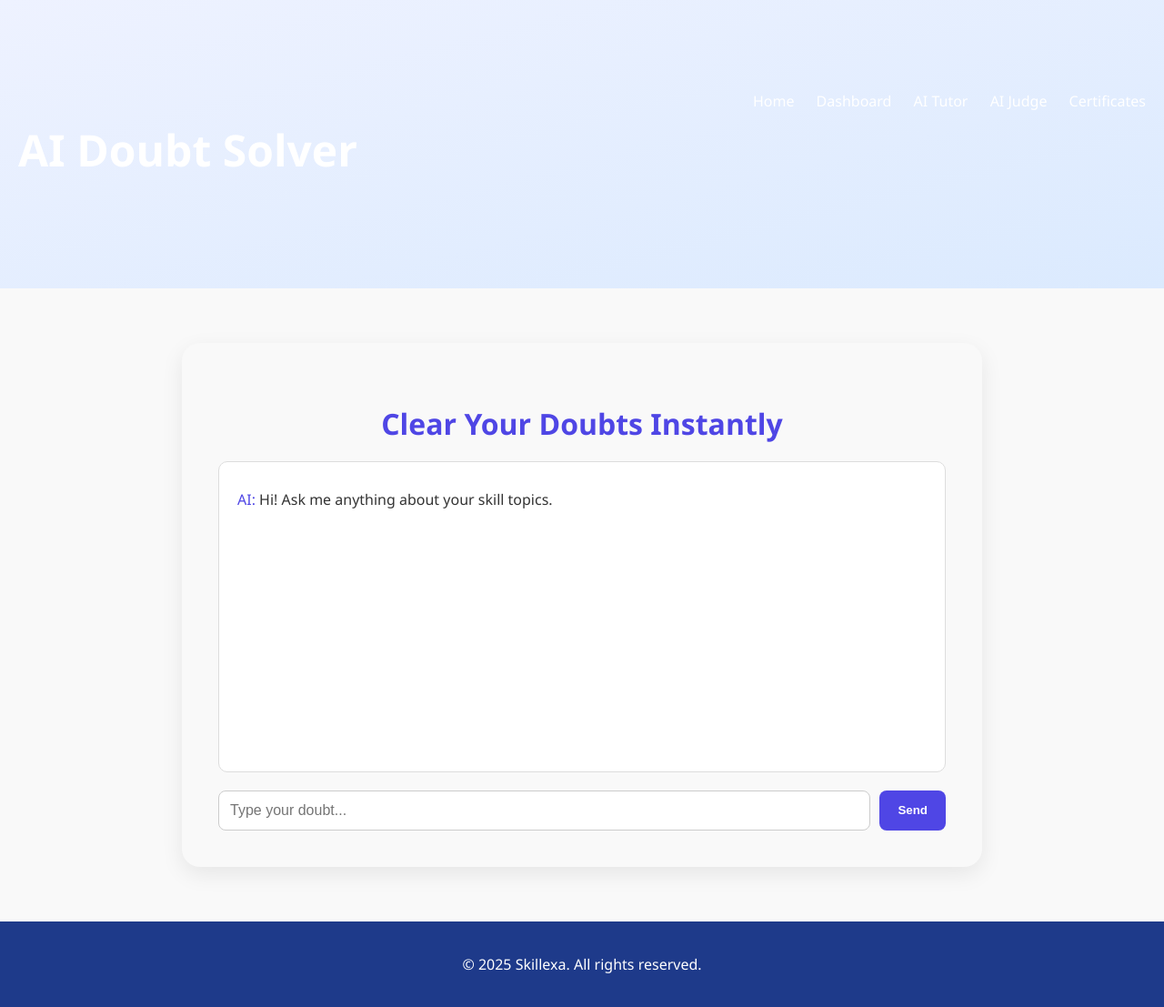
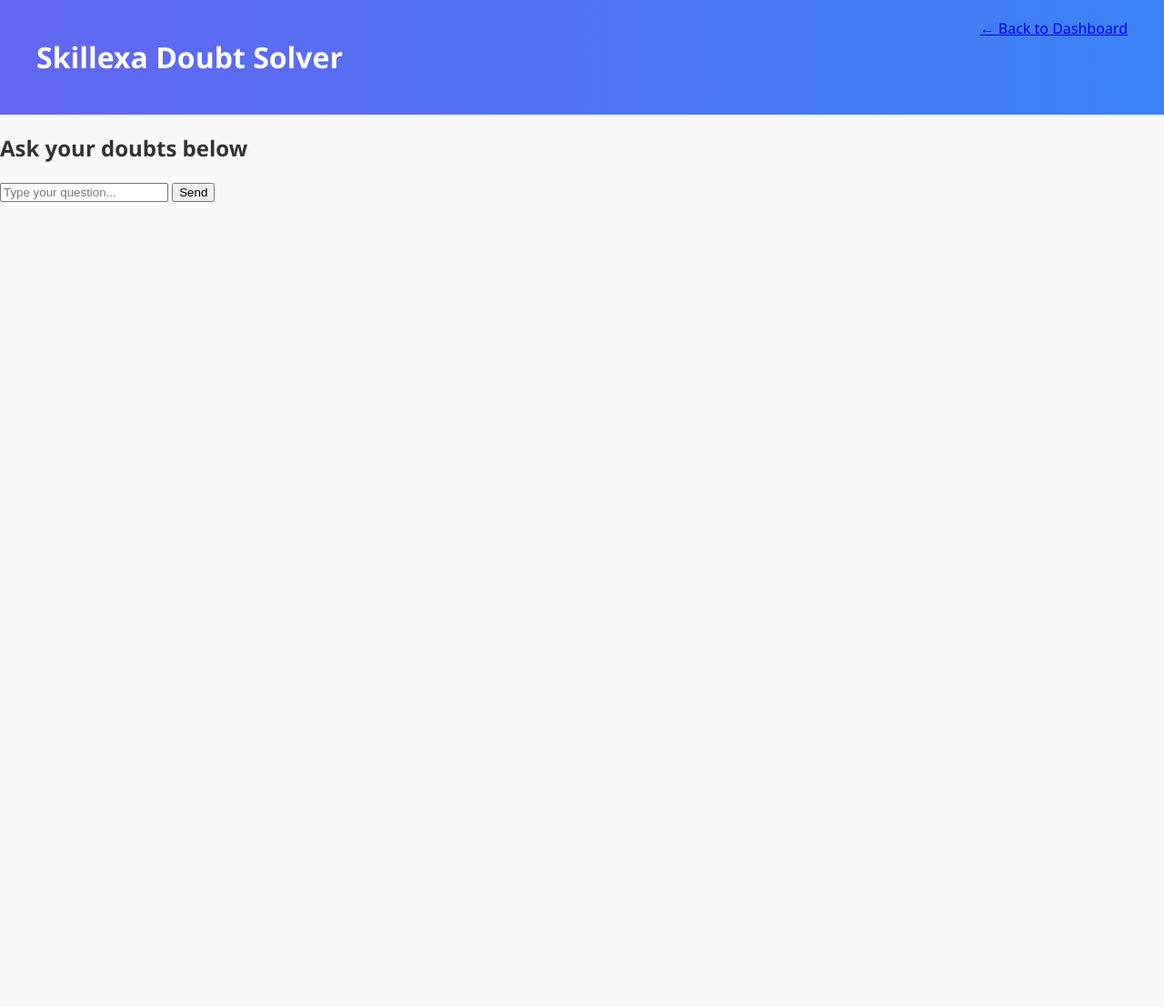
Before and after one commit to srushti-prajapati/skillexa, a plain HTML site: page chatbot.html in a window 1280 px wide. Shown: the whole page at 91% size. After the commit the page ends 800 px from the top, so only its background shows below. Drawn offline with Linux system fonts and the light colour scheme.

Commit message:
Add Doubt Solver chatbot page with mock AI logic

```diff
--- a/chatbot.html
+++ b/chatbot.html
@@ -1,122 +1,74 @@
 <!DOCTYPE html>
 <html lang="en">
-<head>
-  <meta charset="UTF-8" />
-  <meta name="viewport" content="width=device-width, initial-scale=1.0"/>
-  <title>Doubt Solver – Skillexa</title>
-  <link rel="stylesheet" href="assets/css/style.css" />
-  <style>
-    .chatbot-container {
-      max-width: 800px;
-      margin: 60px auto;
-      padding: 40px;
-      background: #f9f9f9;
-      border-radius: 20px;
-      box-shadow: 0 8px 24px rgba(0, 0, 0, 0.08);
-    }
+  <head>
+    <meta charset="UTF-8" />
+    <meta name="viewport" content="width=device-width, initial-scale=1.0"/>
+    <title>Doubt Solver – Skillexa</title>
+    <link rel="stylesheet" href="assets/css/style.css" />
+  </head>
+  <body class="bg-gradient-to-br from-purple-50 to-purple-100 min-h-screen text-gray-800">
+    <header class="p-4 bg-white shadow-md flex justify-between items-center">
+      <h1 class="text-2xl font-bold text-purple-600">Skillexa Doubt Solver</h1>
+      <a href="dashboard.html" class="text-sm text-purple-600 hover:underline">← Back to Dashboard</a>
+    </header>
 
-    .chatbot-container h2 {
-      text-align: center;
-      margin-bottom: 20px;
-      color: #4f46e5;
-      font-size: 2rem;
-    }
+    <main class="max-w-3xl mx-auto p-6">
+      <section class="bg-white rounded-lg shadow-lg p-6">
+        <h2 class="text-lg font-semibold text-gray-800 mb-4">Ask your doubts below</h2>
 
-    .chat-log {
-      border: 1px solid #ddd;
-      border-radius: 10px;
-      padding: 20px;
-      height: 300px;
-      overflow-y: auto;
-      background: white;
-      margin-bottom: 20px;
-    }
+        <div id="chatContainer" class="h-64 overflow-y-auto bg-gray-100 rounded p-4 space-y-3 mb-4 text-sm">
+          <!-- Messages will appear here -->
+        </div>
 
-    .chat-log p {
-      margin: 10px 0;
-    }
+        <div class="flex items-center gap-2">
+          <input
+            type="text"
+            id="userInput"
+            placeholder="Type your question..."
+            class="w-full border rounded p-2 focus:outline-none"
+          />
+          <button
+            onclick="sendMessage()"
+            class="bg-purple-600 text-white px-4 py-2 rounded hover:bg-purple-700"
+          >
+            Send
+          </button>
+        </div>
+      </section>
+    </main>
 
-    .chat-log .user {
-      font-weight: bold;
-      color: #111;
-    }
+    <script>
+      function sendMessage() {
+        const input = document.getElementById("userInput");
+        const container = document.getElementById("chatContainer");
+        const question = input.value.trim();
 
-    .chat-log .bot {
-      color: #4f46e5;
-    }
+        if (!question) return;
 
-    .chat-input {
-      display: flex;
-      gap: 10px;
-    }
+        const userMsg = document.createElement("div");
+        userMsg.className = "text-right text-purple-700";
+        userMsg.textContent = `You: ${question}`;
+        container.appendChild(userMsg);
 
-    .chat-input input {
-      flex: 1;
-      padding: 12px;
-      font-size: 1rem;
-      border-radius: 8px;
-      border: 1px solid #ccc;
-    }
+        const botMsg = document.createElement("div");
+        botMsg.className = "text-left text-gray-700";
+        botMsg.textContent = "AI: " + getResponse(question);
+        container.appendChild(botMsg);
 
-    .chat-input button {
-      padding: 12px 20px;
-      background: #4f46e5;
-      color: white;
-      border: none;
-      border-radius: 8px;
-      cursor: pointer;
-      font-weight: 600;
-    }
+        container.scrollTop = container.scrollHeight;
+        input.value = "";
+      }
 
-    .chat-input button:hover {
-      background: #4338ca;
-    }
-  </style>
-</head>
-<body>
-  <header class="hero">
-    <h1>AI Doubt Solver</h1>
-    <nav>
-      <a href="index.html">Home</a>
-      <a href="dashboard.html">Dashboard</a>
-      <a href="tutor.html">AI Tutor</a>
-      <a href="judge.html">AI Judge</a>
-      <a href="certificate.html">Certificates</a>
-    </nav>
-  </header>
-
-  <section class="chatbot-container">
-    <h2>Clear Your Doubts Instantly</h2>
-    <div class="chat-log" id="chatLog">
-      <p><span class="bot">AI:</span> Hi! Ask me anything about your skill topics.</p>
-    </div>
-    <div class="chat-input">
-      <input type="text" id="userInput" placeholder="Type your doubt..." />
-      <button onclick="askChatbot()">Send</button>
-    </div>
-  </section>
-
-  <script>
-    function askChatbot() {
-      const input = document.getElementById("userInput");
-      const chatLog = document.getElementById("chatLog");
-
-      if (!input.value.trim()) return;
-
-      const userText = input.value;
-      chatLog.innerHTML += `<p><span class="user">You:</span> ${userText}</p>`;
-
-      // Fake AI response logic
-      const botResponse = `That's a great question! Here's how I would explain "${userText}".`;
-
-      chatLog.innerHTML += `<p><span class="bot">AI:</span> ${botResponse}</p>`;
-      input.value = "";
-      chatLog.scrollTop = chatLog.scrollHeight;
-    }
-  </script>
-
-  <footer>
-    <p>© 2025 Skillexa. All rights reserved.</p>
-  </footer>
-</body>
+      function getResponse(q) {
+        // Simple simulated AI logic
+        if (q.toLowerCase().includes("certificate"))
+          return "You can download your certificate from the Certificate section after passing the test.";
+        if (q.toLowerCase().includes("plan") || q.toLowerCase().includes("premium"))
+          return "We have Freemium, Premium, and All-in-One plans. Check Pricing page.";
+        if (q.toLowerCase().includes("contact"))
+          return "You can contact us from the Contact page or email support@skillexa.com.";
+        return "I'm still learning. Please try rephrasing your question.";
+      }
+    </script>
+  </body>
 </html>
```
